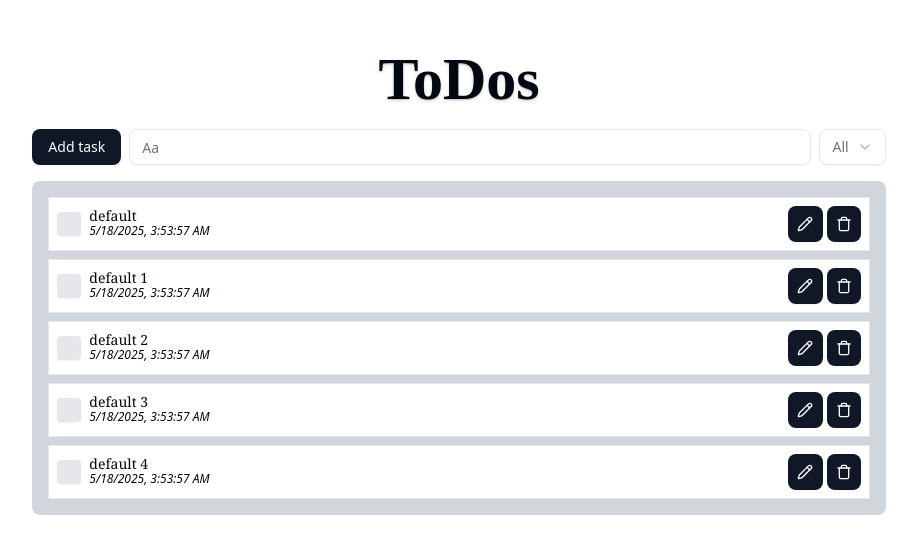
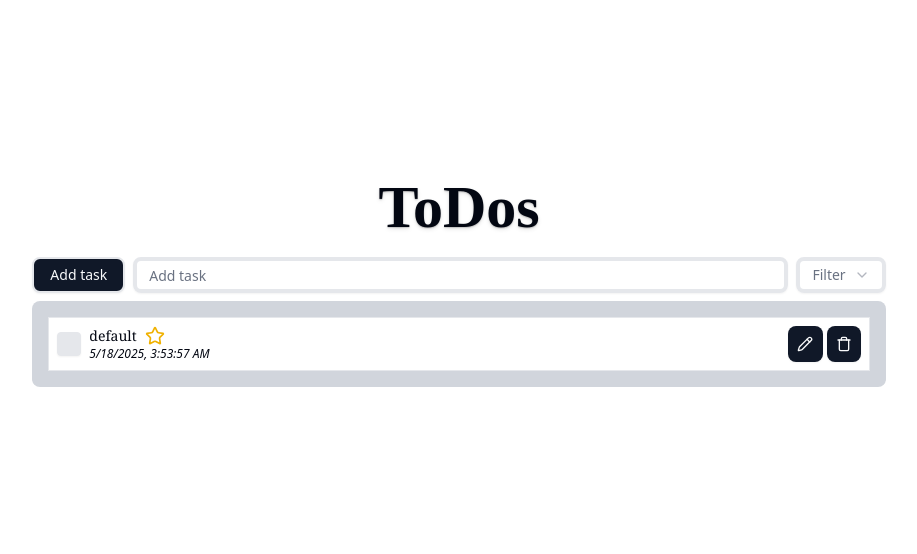
Before and after one commit to loihnt05/to-do-app, a React (Vite) app in the folder frontend/: page / in a window 1280 px wide. Shown: the part 128-682 px from the top of the page, without its empty margins (181-1098 px from the left). Built offline with nearby package versions, Linux system fonts and the light colour scheme.

Commit message:
update UI

```diff
--- a/frontend/src/App.tsx
+++ b/frontend/src/App.tsx
@@ -12,25 +12,13 @@ import {
 import TodoItem, { type TodoType } from '@/components/TodoItem.tsx';
 import * as React from 'react';
 import { v4 as uuidv4 } from 'uuid';
+import { Star } from 'lucide-react';
 
 function App() {
     const taskTodo: TodoType[] = [
         {
             id: "0",
             content: 'default',
-        },
-        {
-            id: "1",
-            content: 'default 1',
-        },{
-            id: "2",
-            content: 'default 2',
-        },{
-            id: "3",
-            content: 'default 3',
-        },{
-            id: "4",
-            content: 'default 4',
         },
     ];
     const [value, setValue] = React.useState('');
@@ -53,14 +41,14 @@ function App() {
         <div className="flex flex-col items-center justify-center min-h-svh w-full">
             {/*header*/}
             <h1 className={'text-6xl my-5 font-[cursive] font-bold text-shadow-md'}>ToDos</h1>
-            <div className={'flex gap-2 rounded-md flex-stretch w-2/3'}>
+            <div className={'flex gap-2 rounded-md flex-stretch w-2/3 '}>
                 {/*submit task*/}
-                <Button className={'hover:cursor-pointer'} onClick={handleSubmit}>Add task</Button>
-                <Input className={''} value={value} type='text' placeholder="Aa" onChange={(e) => handleInput(e)}/>
+                <Button className={'hover:cursor-pointer border-2'} onClick={handleSubmit}>Add task</Button>
+                <Input className={'border-4'} value={value} type='text' placeholder="Add task" onChange={(e) => handleInput(e)}/>
                 {/*filter*/}
-                <Select>
-                    <SelectTrigger>
-                        <SelectValue placeholder={"All"}></SelectValue>
+                <Select >
+                    <SelectTrigger className={'border-4'}>
+                        <SelectValue placeholder={"Filter"}></SelectValue>
                     </SelectTrigger>
                     <SelectContent>
                         <SelectGroup>
@@ -75,14 +63,15 @@ function App() {
             </div>
 
             {/*display list task*/}
-            <div className={'grid grid-cols-1 gap-2 mt-4 bg-gray-300 p-4 rounded-md w-2/3'}>
+            <div className={'grid grid-cols-1 gap-2 mt-2 bg-gray-300 p-4 rounded-md w-2/3'}>
                 {
                     tasks.map((current, index) => {
                         const todo: TodoType = {
                             id: current.id,
                             content: current.content,
+                            icon: <Star className="w-5 h-5 text-yellow-500" />
                         }
-                        console.log(current.id, " ", current.content);
+                        // console.log(current.id, " ", current.content);
                         return (<TodoItem key={index} props={todo}/>)
                     })
                 }
--- a/frontend/src/components/TodoItem.tsx
+++ b/frontend/src/components/TodoItem.tsx
@@ -12,24 +12,28 @@ const DEFAULT_TASK = {
 }
 export type TodoType = {
   id: string,
-  content: string
+  content: string,
+  icon?: React.ReactNode,
+  checked?: boolean,
+  date?: Date,
 }
-function TodoItem({ props, key } : { props: TodoType , key: number}) {
+function TodoItem({ props } : { props: TodoType }) {
   const [checked, setChecked] = React.useState(false);
   const [date] = React.useState(new Date());
   const handleCheck = () => {
     setChecked(!checked);
   }
   return (
-    <div className={'flex items-center gap-2 w-full border p-2 bg-white'} key={key} >
+    <div className={'flex items-center gap-2 w-full border p-2 bg-white'}  >
       {/*check*/}
-      <Checkbox id={props.id} onCheckedChange={handleCheck} className={'w-6 h-6 bg-gray-200 border'} />
+      <Checkbox id={props.id} onCheckedChange={handleCheck} className={'w-6 h-6 bg-gray-200 border hover:cursor-pointer'} />
       <div className={'flex flex-col truncate w-full'}>
         {/*content*/}
         <Label htmlFor={props.id}
-               className={'font-medium font-serif'
+               className={'font-medium font-serif hover:cursor-pointer'
                  + `${(checked) ? ' line-through decoration-1 opacity-50 decoration-gray-500 font-light italic' : ''}`}>
           {props.content}
+          {props.icon}
         </Label>
         <p className={'font-sans text-xs font-light italic'}>{date.toLocaleString()}</p>
       </div>
```
